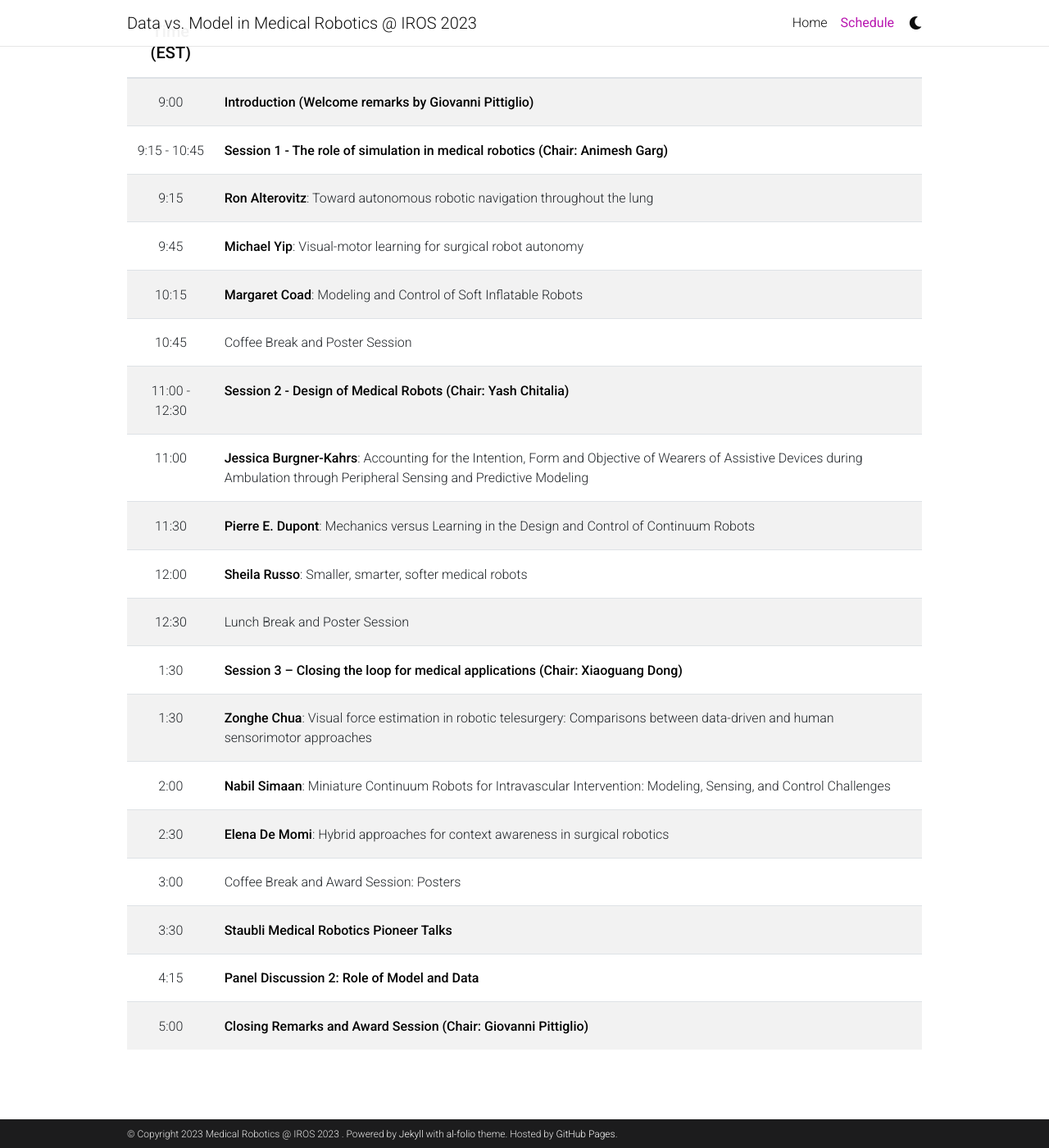
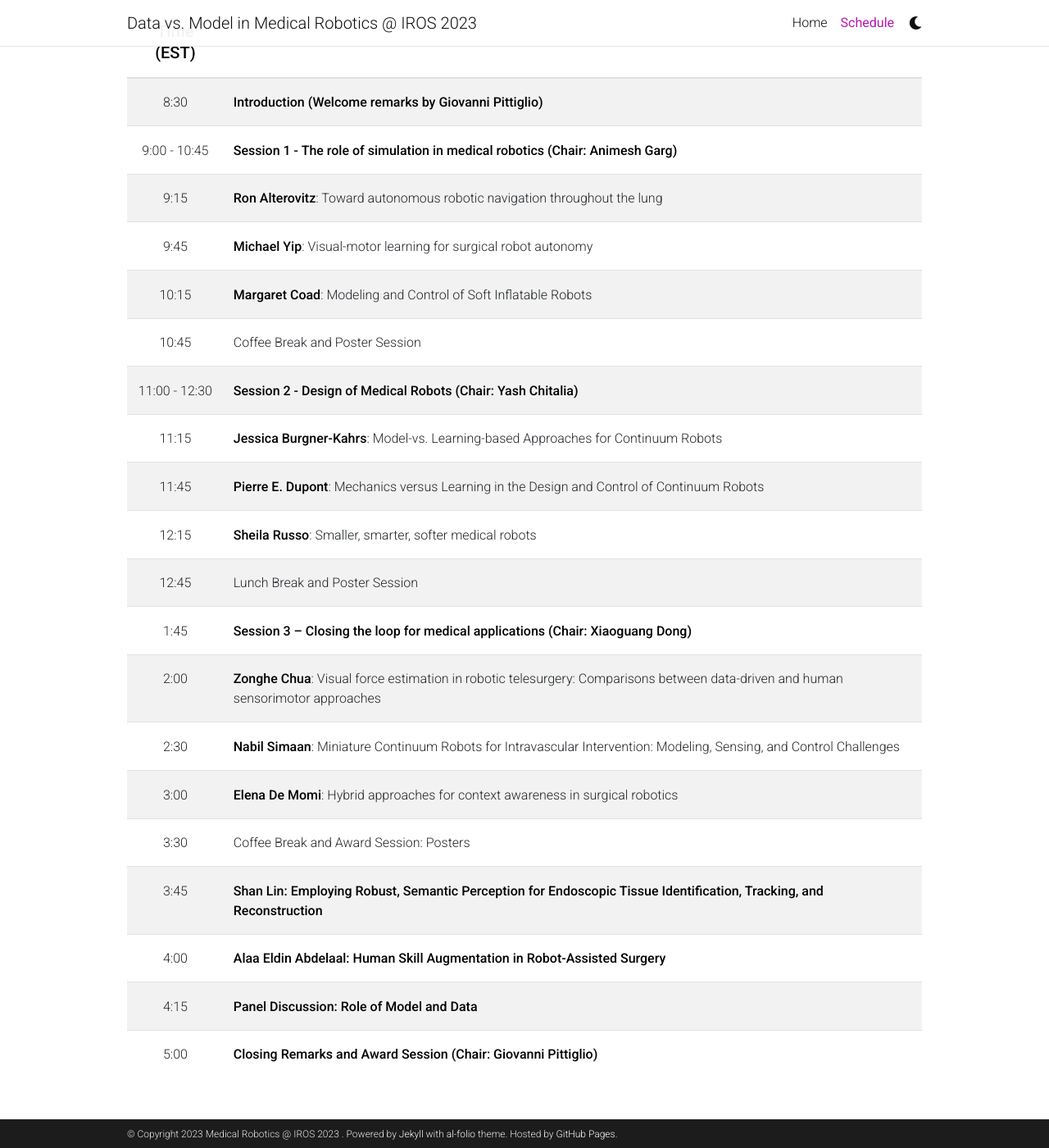
Before and after one commit to future-med-roboticist/future-med-roboticist.github.io, a Jekyll site: the page built from _pages/schedule.md, in a window 1280 px wide and 1400 px high, scrolled down 176 px. Shown: the whole window at 82% size. Built offline with Jekyll 4.4.1, drawn with Linux system fonts in a browser that asks for light colours; comment, search, counter and statistics services are not loaded; a style sheet for code colours, icons or effects is not loaded.

Commit message:
Update schedule.md

```diff
--- a/_pages/schedule.md
+++ b/_pages/schedule.md
@@ -9,24 +9,25 @@ nav_order: 1
 
 | **Time (EST)**{: .h5} |  |
 | :-----:   | :----- |
-| 9:00| **Introduction (Welcome remarks by Giovanni Pittiglio)** |
-| 9:15 - 10:45| **Session 1 - The role of simulation in medical robotics (Chair: Animesh Garg)**|
+| 8:30| **Introduction (Welcome remarks by Giovanni Pittiglio)** |
+| 9:00 - 10:45| **Session 1 - The role of simulation in medical robotics (Chair: Animesh Garg)**|
 | 9:15 | **Ron Alterovitz**: Toward autonomous robotic navigation throughout the lung |
 | 9:45 | **Michael Yip**: Visual-motor learning for surgical robot autonomy |
 | 10:15 | **Margaret Coad**: Modeling and Control of Soft Inflatable Robots |
 | 10:45 | Coffee Break and Poster Session|
 | 11:00 - 12:30| **Session 2 - Design of Medical Robots (Chair: Yash Chitalia)** |
-| 11:00 | **Jessica Burgner-Kahrs**: Accounting for the Intention, Form and Objective of Wearers of Assistive Devices during Ambulation through Peripheral Sensing and Predictive Modeling |
-| 11:30 | **Pierre E. Dupont**: Mechanics versus Learning in the Design and Control of Continuum Robots|
-| 12:00 | **Sheila Russo**: Smaller, smarter, softer medical robots|
-| 12:30 | Lunch Break and Poster Session|
-| 1:30 | **Session 3 – Closing the loop for medical applications (Chair: Xiaoguang Dong)** |
-| 1:30 | **Zonghe Chua**: Visual force estimation in robotic telesurgery: Comparisons between data-driven and human sensorimotor approaches |
-| 2:00 | **Nabil Simaan**: Miniature Continuum Robots for Intravascular Intervention: Modeling, Sensing, and Control Challenges |
-| 2:30 | **Elena De Momi**: Hybrid approaches for context awareness in surgical robotics |
-| 3:00 | Coffee Break and Award Session: Posters|
-| 3:30 | **Staubli Medical Robotics Pioneer Talks**|
-| 4:15 | **Panel Discussion 2:  Role of Model and Data** |
+| 11:15 | **Jessica Burgner-Kahrs**: Model-vs. Learning-based Approaches for Continuum Robots |
+| 11:45 | **Pierre E. Dupont**: Mechanics versus Learning in the Design and Control of Continuum Robots|
+| 12:15 | **Sheila Russo**: Smaller, smarter, softer medical robots|
+| 12:45 | Lunch Break and Poster Session|
+| 1:45 | **Session 3 – Closing the loop for medical applications (Chair: Xiaoguang Dong)** |
+| 2:00 | **Zonghe Chua**: Visual force estimation in robotic telesurgery: Comparisons between data-driven and human sensorimotor approaches |
+| 2:30 | **Nabil Simaan**: Miniature Continuum Robots for Intravascular Intervention: Modeling, Sensing, and Control Challenges |
+| 3:00 | **Elena De Momi**: Hybrid approaches for context awareness in surgical robotics |
+| 3:30 | Coffee Break and Award Session: Posters|
+| 3:45 | **Shan Lin: Employing Robust, Semantic Perception for Endoscopic Tissue Identification, Tracking, and Reconstruction**|
+| 4:00 | **Alaa Eldin Abdelaal: Human Skill Augmentation in Robot-Assisted Surgery**|
+| 4:15 | **Panel Discussion:  Role of Model and Data** |
 | 5:00 | **Closing Remarks and Award Session (Chair: Giovanni Pittiglio)** |
 {: .table}
 {: .table-striped}
```
